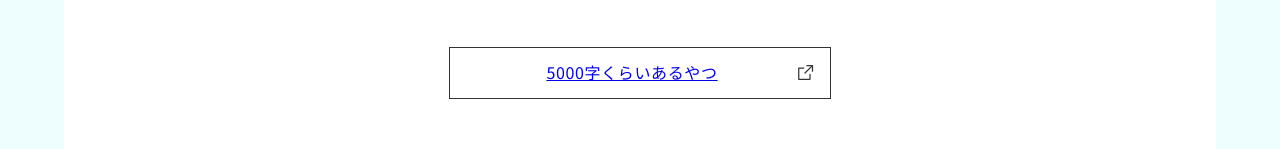
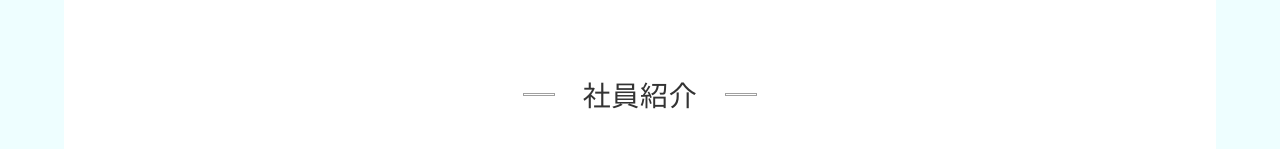
Before and after one commit to ryusukehagino/yaneori, an Astro site: page / in a window 1280 px wide. Shown: the part 1351-1500 px from the top of the page. Built offline with nearby package versions, Linux system fonts and the light colour scheme; Astro itself is replaced by a stand-in of ours; a web font is replaced by a local one.

Commit message:
紹介文のリンクやっぱり削除
興味ある人は勝手に辿り着いて読みますよね

```diff
--- a/src/pages/index.astro
+++ b/src/pages/index.astro
@@ -26,7 +26,6 @@ import SliderFlow from '@components/SliderFlow.astro';
 				<Fragment slot="sub">/ ABOUT</Fragment>
 			</Title>
 			<div class="section_contents">
-				<div class="section_row">
 				<p class="section_text">
 					<span>株式会社屋根折りは、</span><span>全てのことを無料でやる会社です。</span><br>
 					<span>会社というか、</span><span>金銭を要求しないので非営利団体です。</span><br>
@@ -39,12 +38,6 @@ import SliderFlow from '@components/SliderFlow.astro';
 				<p class="section_catch">
 					<TextMerker>やりたくないこと以外全部やります！</TextMerker>
 				</p>
-				</div>
-				<div class="section_row">
-					<div class="section_btn">
-						<Btn href="https://note.com/ryusuke_hagino/n/ncd84fd90f7a0">5000字くらいあるやつ</Btn>
-					</div>
-				</div>
 			</div>
 			<section class="member" data-aos="fade">
 				<Subtitle>社員紹介</Subtitle>
```
Lines whose indentation alone changed are shown as unchanged.
